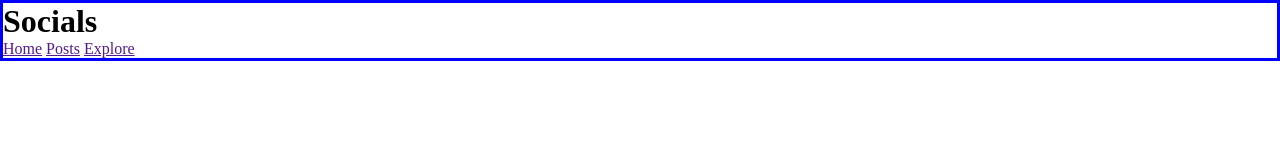
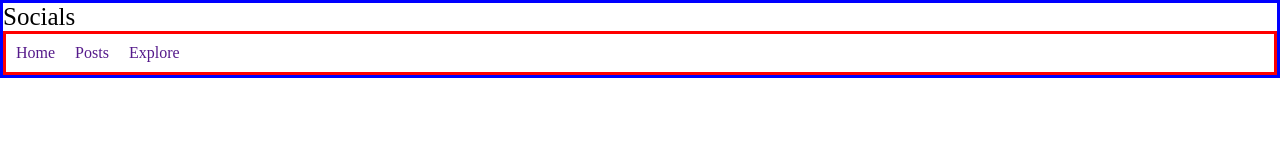
Before and after one commit to alphonceone/project-one, a plain HTML site: page index.html in a window 1280 px wide. Drawn offline with Linux system fonts and the light colour scheme.

Commit message:
second commit

```diff
--- a/index.html
+++ b/index.html
@@ -20,5 +20,7 @@
         </nav>
       </div>
     </div>
+
+    <div></div>
   </body>
 </html>
--- a/style.css
+++ b/style.css
@@ -7,3 +7,23 @@
 .main-wrapper {
   border: 3px solid blue;
 }
+
+.nav-holder {
+  border: 3px solid red;
+}
+
+.nav-holder nav {
+  display: flex;
+  align-items: center;
+}
+
+.nav-holder nav a {
+  text-decoration: none;
+  margin: 10px;
+  font-weight: 400;
+}
+
+.nav-title h1 {
+  font-size: 25px;
+  font-weight: 400;
+}
```
